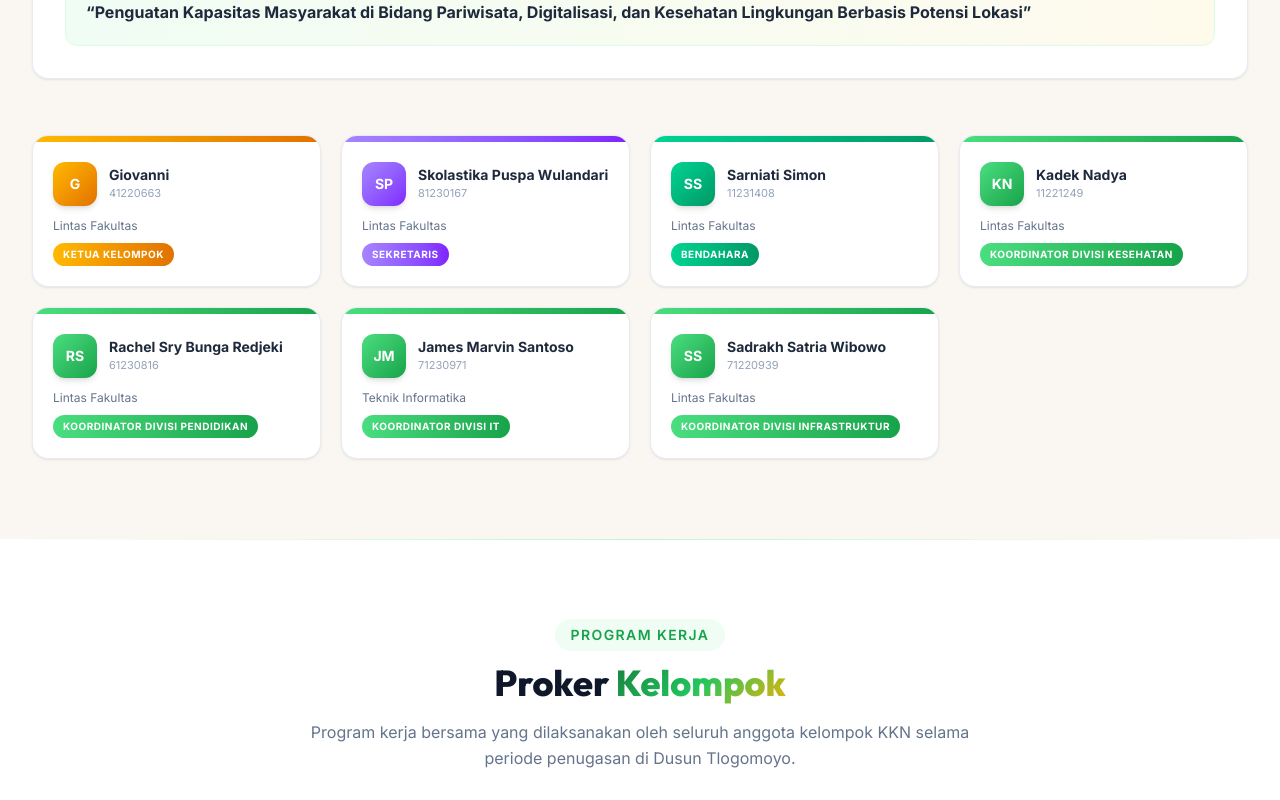
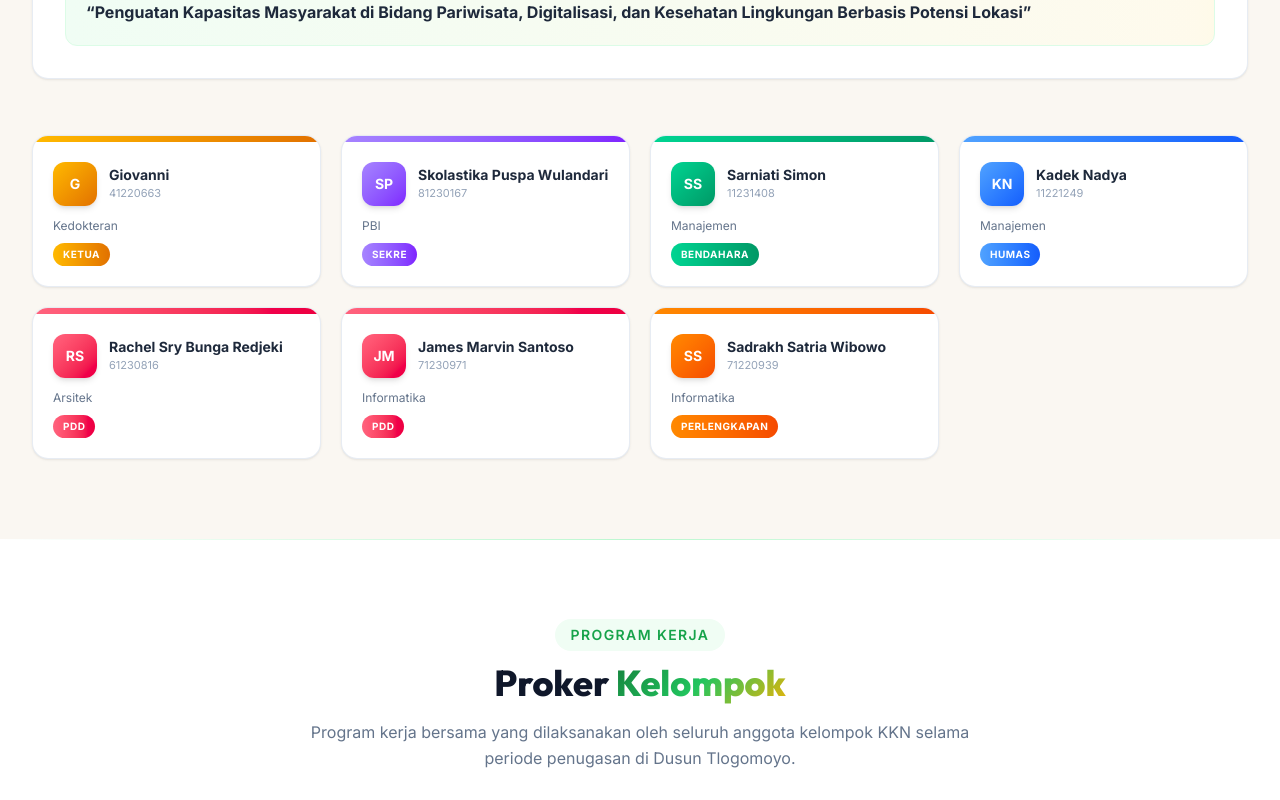
Before and after one commit to Jamesmarvins/portal-dusun-tlogomulyo, a Next.js app: page /info-kkn in a window 1280 px wide. Shown: the part 1280-2080 px from the top of the page. Built offline with nearby package versions, Linux system fonts and the light colour scheme.

Commit message:
Update member roles and study programs based on image

```diff
--- a/app/info-kkn/page.js
+++ b/app/info-kkn/page.js
@@ -36,8 +36,8 @@ const anggota = [
   {
     nama: "Giovanni",
     nim: "41220663",
-    prodi: "Lintas Fakultas",
-    jabatan: "Ketua Kelompok",
+    prodi: "Kedokteran",
+    jabatan: "Ketua",
     prokerIndividu: {
       judul: "Sosialisasi Pertanian Organik",
       deskripsi:
@@ -49,8 +49,8 @@ const anggota = [
   {
     nama: "Skolastika Puspa Wulandari",
     nim: "81230167",
-    prodi: "Lintas Fakultas",
-    jabatan: "Sekretaris",
+    prodi: "PBI",
+    jabatan: "Sekre",
     prokerIndividu: {
       judul: "Bimbingan Belajar Anak SD",
       deskripsi:
@@ -62,7 +62,7 @@ const anggota = [
   {
     nama: "Sarniati Simon",
     nim: "11231408",
-    prodi: "Lintas Fakultas",
+    prodi: "Manajemen",
     jabatan: "Bendahara",
     prokerIndividu: {
       judul: "Sosialisasi Literasi Keuangan",
@@ -75,8 +75,8 @@ const anggota = [
   {
     nama: "Kadek Nadya",
     nim: "11221249",
-    prodi: "Lintas Fakultas",
-    jabatan: "Koordinator Divisi Kesehatan",
+    prodi: "Manajemen",
+    jabatan: "Humas",
     prokerIndividu: {
       judul: "Posyandu dan Cek Kesehatan Gratis",
       deskripsi:
@@ -88,8 +88,8 @@ const anggota = [
   {
     nama: "Rachel Sry Bunga Redjeki",
     nim: "61230816",
-    prodi: "Lintas Fakultas",
-    jabatan: "Koordinator Divisi Pendidikan",
+    prodi: "Arsitek",
+    jabatan: "PDD",
     prokerIndividu: {
       judul: "Pelatihan Kerajinan Tangan",
       deskripsi:
@@ -101,8 +101,8 @@ const anggota = [
   {
     nama: "James Marvin Santoso",
     nim: "71230971",
-    prodi: "Teknik Informatika",
-    jabatan: "Koordinator Divisi IT",
+    prodi: "Informatika",
+    jabatan: "PDD",
     prokerIndividu: {
       judul: "Pembuatan Website Portal Informasi Desa",
       deskripsi:
@@ -114,8 +114,8 @@ const anggota = [
   {
     nama: "Sadrakh Satria Wibowo",
     nim: "71220939",
-    prodi: "Lintas Fakultas",
-    jabatan: "Koordinator Divisi Infrastruktur",
+    prodi: "Informatika",
+    jabatan: "Perlengkapan",
     prokerIndividu: {
       judul: "Pembuatan Papan Nama Jalan Dusun",
       deskripsi:
@@ -131,9 +131,12 @@ const anggota = [
    ============================ */
 
 const jabatanColors = {
-  "Ketua Kelompok": "from-amber-400 to-amber-600",
-  Sekretaris: "from-violet-400 to-violet-600",
+  Ketua: "from-amber-400 to-amber-600",
+  Sekre: "from-violet-400 to-violet-600",
   Bendahara: "from-emerald-400 to-emerald-600",
+  Humas: "from-blue-400 to-blue-600",
+  PDD: "from-rose-400 to-rose-600",
+  Perlengkapan: "from-orange-400 to-orange-600",
   default: "from-primary-400 to-primary-600",
 };
 
```
